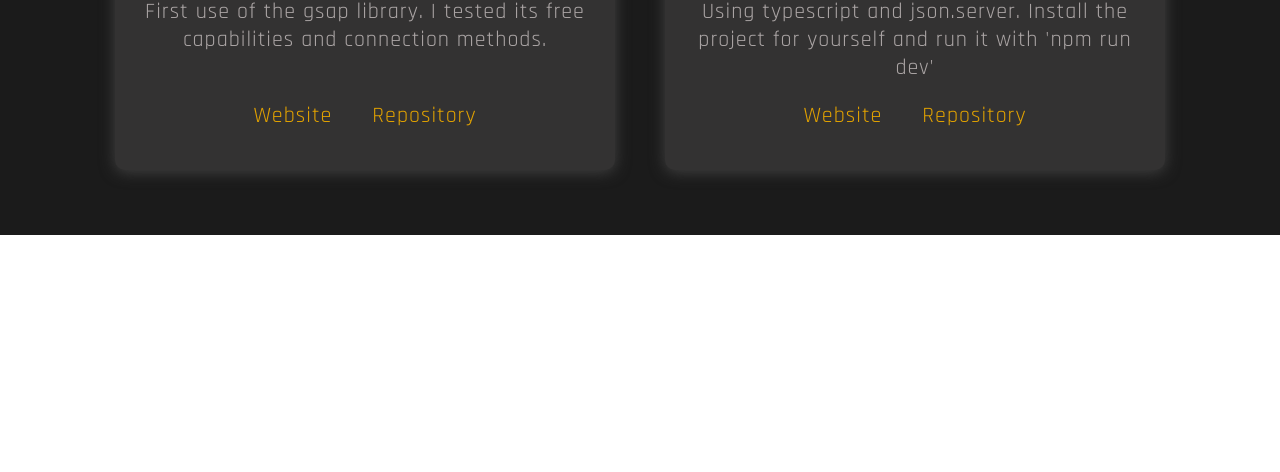
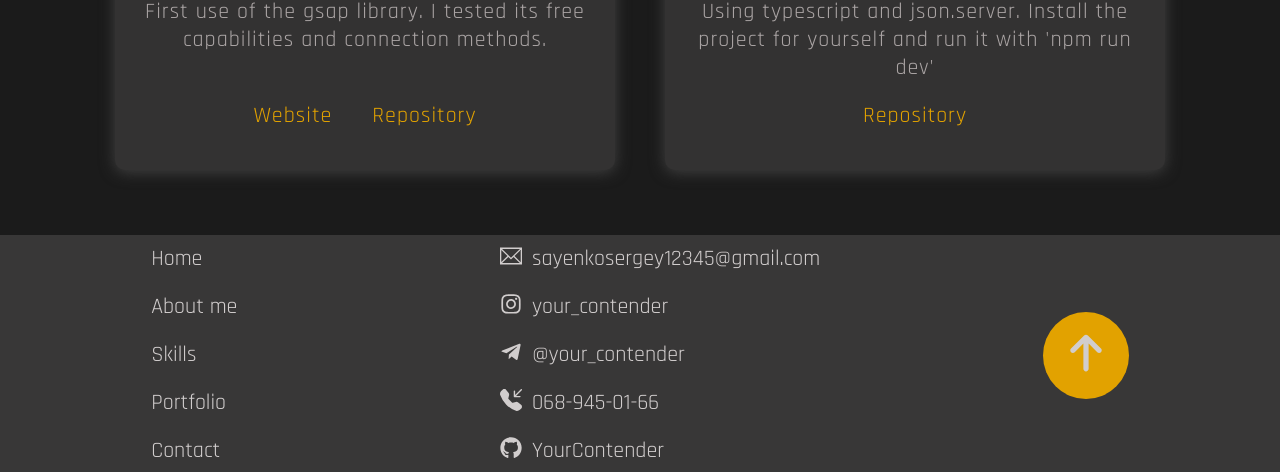
Before and after one commit to YourContender/portfolio, a React (Create React App) app: page / in a window 1280 px wide. Shown: the part 3417-3889 px from the top of the page. Before the commit the page ends 3652 px from the top, so only its background shows below. Built offline with nearby package versions, Linux system fonts and the light colour scheme.

Commit message:
create footer component

```diff
--- a/src/App.js
+++ b/src/App.js
@@ -1,4 +1,5 @@
 import About from "./components/about/About";
+import Footer from "./components/footer/Footer";
 import Header from "./components/header/Header";
 import Portfolio from "./components/portfolio/Portfolio";
 import Preview from "./components/preview/Preview";
@@ -12,6 +13,7 @@ const App = () => {
 			<Skills />
 			<About />
 			<Portfolio />
+			<Footer />
 		</div>
 	);
 };
--- a/src/components/about/About.js
+++ b/src/components/about/About.js
@@ -13,7 +13,7 @@ const photoAnimation = {
 	visible: (custom) => ({
 		y: 0,
 		opacity: 1,
-		transition: { delay: custom * 0.4 },
+		transition: { delay: custom * 0.2 },
 	}),
 };
 
@@ -25,7 +25,7 @@ const textAnimation = {
 	visible: (custom) => ({
 		y: 0,
 		opacity: 1,
-		transition: { delay: custom * 0.5 },
+		transition: { delay: custom * 0.3 },
 	}),
 };
 
--- a/src/components/burger-menu/BurgerMenu.js
+++ b/src/components/burger-menu/BurgerMenu.js
@@ -16,8 +16,6 @@ const BurgerMenu = ({ toggleSidebar, showBurgerMenu }) => {
 			</button>
 
 			<div className="burger-container">
-				<div className="burger-empty"></div>
-
 				<div className="burger-list">
 					<div className="burger-item">
 						<a>Home</a>
--- a/src/components/burger-menu/BurgerMenu.scss
+++ b/src/components/burger-menu/BurgerMenu.scss
@@ -19,8 +19,8 @@
     }
     &-list {
         position: absolute;
-        background-color: #2c2a2afa;
-        width: 65%;
+        background-color: #2c2a2a;
+        width: 100%;
         height: 100%;
         display: flex;
         flex-direction: column;
--- /dev/null
+++ b/src/components/footer/Footer.js
@@ -0,0 +1,74 @@
+import "./Footer.scss";
+import { FaInstagram } from "react-icons/fa";
+import { TfiEmail } from "react-icons/tfi";
+import { FaTelegramPlane } from "react-icons/fa";
+import { BsFillTelephoneInboundFill } from "react-icons/bs";
+import { FaGithub } from "react-icons/fa";
+import { FaArrowUp } from "react-icons/fa6";
+
+const Footer = () => {
+	const scrollToSection = (id) => {
+		const element = document.getElementById(id);
+		if (element) {
+			element.scrollIntoView({ behavior: "smooth" });
+		}
+	};
+
+	return (
+		<div className="footer">
+			<div className="footer-container">
+				<div className="footer-nav">
+					<div className="footer-nav-item">
+						<a>Home</a>
+					</div>
+					<div className="footer-nav-item">
+						<a onClick={() => scrollToSection("about")}>About me</a>
+					</div>
+					<div className="footer-nav-item">
+						<a onClick={() => scrollToSection("skills")}>Skills</a>
+					</div>
+					<div className="footer-nav-item">
+						<a onClick={() => scrollToSection("portfolio")}>Portfolio</a>
+					</div>
+					<div className="footer-nav-item">
+						<a>Contact</a>
+					</div>
+				</div>
+				<div className="footer-contacts">
+					<span className="footer-contacts-elem">
+						<TfiEmail />
+						<p className="footer-contacts-elem-value">
+							sayenkosergey12345@gmail.com
+						</p>
+					</span>
+					<span className="footer-contacts-elem">
+						<FaInstagram />
+						<p className="footer-contacts-elem-value">your_contender</p>
+					</span>
+					<span className="footer-contacts-elem">
+						<FaTelegramPlane />
+						<p className="footer-contacts-elem-value">@your_contender</p>
+					</span>
+					<span className="footer-contacts-elem">
+						<BsFillTelephoneInboundFill />
+						<p className="footer-contacts-elem-value">068-945-01-66</p>
+					</span>
+					<span className="footer-contacts-elem">
+						<FaGithub />
+						<p className="footer-contacts-elem-value">YourContender</p>
+					</span>
+				</div>
+				<div className="footer-other">
+					<button
+						onClick={() => scrollToSection("header")}
+						className="footer-other-btn"
+					>
+						<FaArrowUp />
+					</button>
+				</div>
+			</div>
+		</div>
+	);
+};
+
+export default Footer;
--- /dev/null
+++ b/src/components/footer/Footer.scss
@@ -0,0 +1,119 @@
+.footer {
+    font-family: 'Rajdhani', sans-serif;
+    font-size: 22px;
+    background-color: #383737;
+    color: #d1cdcd;
+    margin: 0;
+    padding: 0;
+    display: flex;
+    justify-content: center;
+    &-container {
+        width: 1200px;
+        display: flex;
+        justify-content: space-around;
+    }
+    &-nav {
+        &-item {
+            padding: 10px 0;
+            cursor: pointer;
+            a {
+                position: relative;
+                &::after {
+                    position: absolute;
+                    content: "";
+                    border-bottom: 1px solid rgb(230, 219, 67);
+                    left: 0;
+                    bottom: 0;
+                    width: 100%;
+                    transform: scaleX(0);
+                    transform-origin: right;
+                    transition: transform .6s;
+                }
+                &:hover {
+                    &::after {
+                        transform: scaleX(1);
+                        transform-origin: left;
+                    }
+                }
+            }
+        }
+    }
+    &-contacts {
+        display: flex;
+        flex-direction: column;
+        justify-content: center;
+        margin-left: 40px;
+        &-elem {
+            display: flex;
+            margin: 10px 0;
+            position: relative;
+            &-value {
+                padding-left: 10px;
+                &:hover {
+                    color: #E2A200;
+                    cursor: pointer;
+                }
+            }
+        }
+    }
+    &-other {
+        display: flex;
+        align-items: center;
+        &-btn {
+            padding: 20px 22px 15px 22px;
+            font-size: 42px;
+            border-radius: 100%;
+            background-color: #E2A200;
+            border: none;
+            outline: none;
+            color: #d1cdcd;
+            transition: .4s ease-in;
+            cursor: pointer;
+            &:hover {
+                outline: 2px solid rgb(130, 130, 255);
+                background: rgb(130, 130, 255);
+            }
+        }
+    }
+}
+
+@media (max-width: 768px) {
+    .footer {
+        padding: 20px 0;
+        &-contacts {
+            display: none;
+        }
+        &-nav {
+            display: flex;
+            align-items: center;
+            &-item {
+                margin-right: 20px;
+            }
+        }
+        &-other {
+            &-btn {
+                padding: 10px 12px 5px 12px;
+                font-size: 30px;
+            }
+        }
+    }
+}
+
+@media (max-width: 576px) {
+    .footer {
+        padding: 5px 0;
+        &-nav {
+            flex-direction: column;
+            align-items: flex-start;
+        }
+        &-other {
+            &-btn {
+                padding: 20px 22px 15px 22px;
+                font-size: 42px;
+            }
+        }
+        &-contacts {
+
+        }
+    }
+}
--- a/src/components/header/Header.js
+++ b/src/components/header/Header.js
@@ -20,7 +20,7 @@ const Header = () => {
 	};
 
 	return (
-		<header className="header">
+		<header className="header" id="header">
 			<div className="header-container">
 				<div className="header-logo">
 					<img src={logo} alt="logo" />
@@ -36,7 +36,7 @@ const Header = () => {
 						<a onClick={() => scrollToSection("skills")}>Skills</a>
 					</div>
 					<div className="header-item">
-						<a>Portfolio</a>
+						<a onClick={() => scrollToSection("portfolio")}>Portfolio</a>
 					</div>
 					<div className="header-item">
 						<a>Contact</a>
--- a/src/components/portfolio/Portfolio.js
+++ b/src/components/portfolio/Portfolio.js
@@ -5,7 +5,7 @@ import { cards } from "../../data";
 
 const Portfolio = () => {
 	return (
-		<div className="portfolio">
+		<div className="portfolio" id="portfolio">
 			<div className="portfolio-list">
 				{cards.map((item, index) => {
 					return <PortfolioItem item={item} key={index} />;
--- a/src/components/portfolio/PortfolioItem.js
+++ b/src/components/portfolio/PortfolioItem.js
@@ -1,10 +1,9 @@
 import { motion } from "framer-motion";
-import prod1 from "../../img/app1.png";
 
 const PortfolioItem = ({ item }) => {
 	const cardAnimation = {
 		hidden: {
-			y: 100,
+			y: 70,
 			opacity: 0,
 		},
 		visible: (custom) => ({
@@ -28,6 +27,7 @@ const PortfolioItem = ({ item }) => {
 				<p className="portfolio-item-text-span">{item.descr}</p>
 
 				<div className="portfolio-item-text-links">
+					{item.website !== "#" && (
 						<a
 							className="portfolio-item-text-link"
 							href={item.website}
@@ -35,6 +35,7 @@ const PortfolioItem = ({ item }) => {
 						>
 							Website
 						</a>
+					)}
 					<a
 						className="portfolio-item-text-link"
 						href={item.repo}
--- a/src/data.js
+++ b/src/data.js
@@ -85,7 +85,7 @@ export const cards = [
 		repo: "https://github.com/YourContender/subaru-animation-app",
 	},
 	{
-		img: "https://github.com/YourContender/portfolio/blob/main/src/img/app1.png?raw=true",
+		img: "https://github.com/YourContender/portfolio/blob/main/src/img/todo-ts.png?raw=true",
 		h2: "Todo-list",
 		descr:
 			"Using typescript and json.server. Install the project for yourself and run it with 'npm run dev'",
```
Lines whose indentation alone changed are shown as unchanged.
